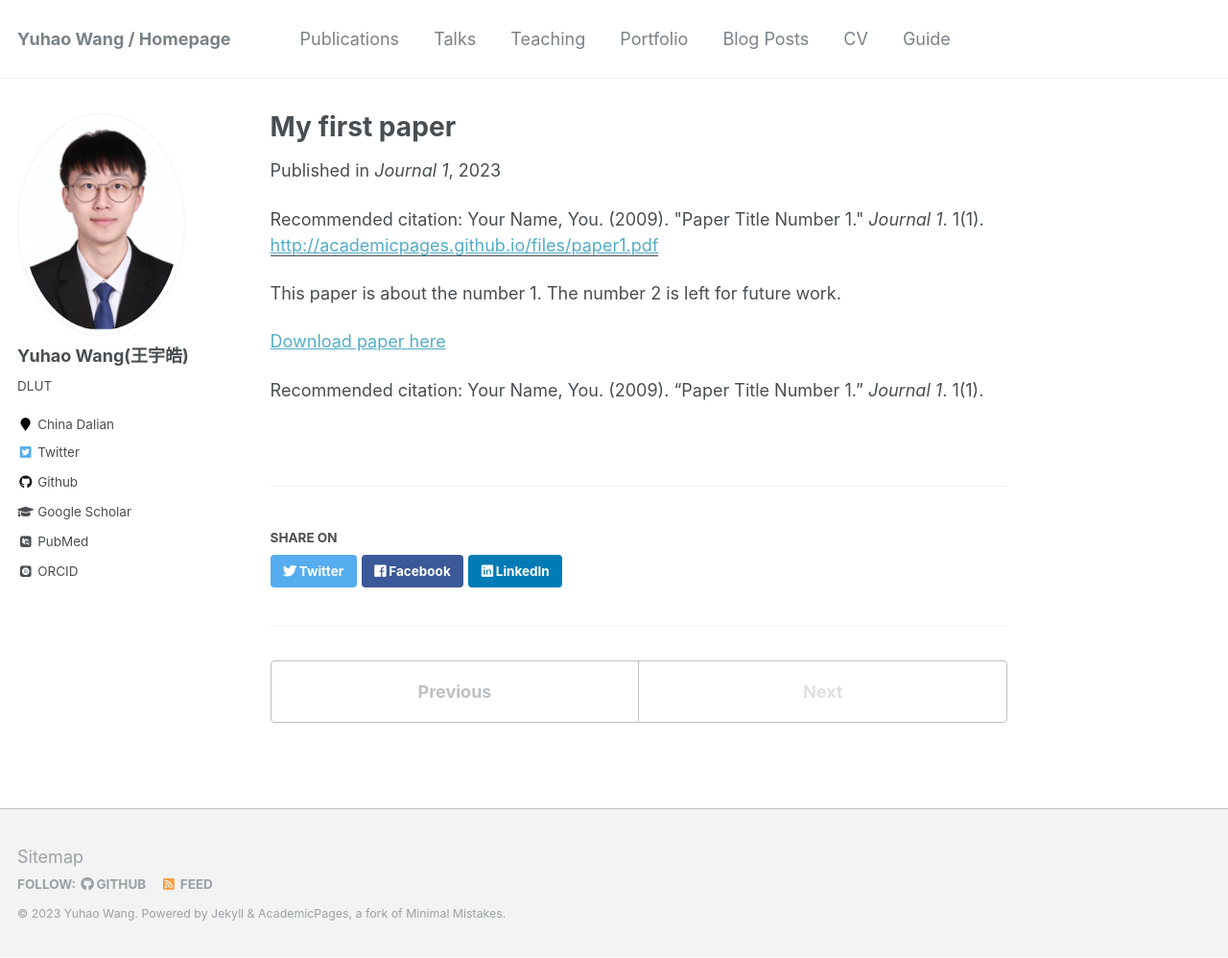
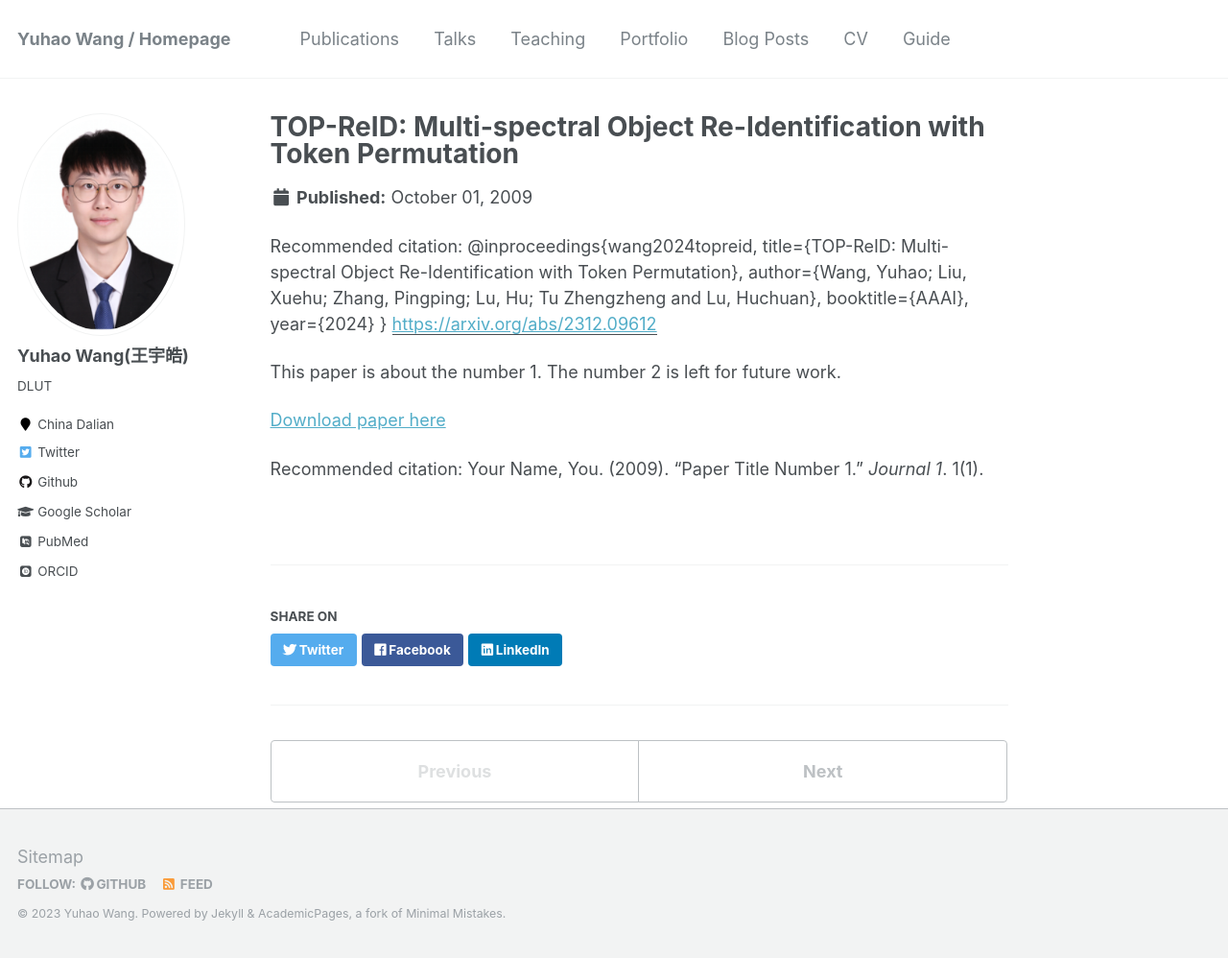
Before and after one commit to 924973292/924973292.github.io, a Jekyll site: the page built from _publications/2009-10-01-paper-title-number-1.md, in a window 1280 px wide and 998 px high. Shown: the whole window at 96% size. Built offline with Jekyll 4.4.1, drawn with Linux system fonts in a browser that asks for light colours; some web fonts are replaced.

Commit message:
pubchange

```diff
--- a/_publications/2009-10-01-paper-title-number-1.md
+++ b/_publications/2009-10-01-paper-title-number-1.md
@@ -1,12 +1,14 @@
 ---
-title: "My first paper"
-collection: publications
-permalink: /publication/2009-10-01-paper-title-number-1
-excerpt: 'This paper is about the number 1. The number 2 is left for future work.'
-date: 2023-12-02
-venue: 'Journal 1'
-paperurl: 'http://academicpages.github.io/files/paper1.pdf'
-citation: 'Your Name, You. (2009). &quot;Paper Title Number 1.&quot; <i>Journal 1</i>. 1(1).'
+title: "TOP-ReID: Multi-spectral Object Re-Identification with Token Permutation"
+conference: "AAAI-2024"
+paperurl: 'https://arxiv.org/abs/2312.09612'
+codeurl: 'https://github.com/924973292/TOP-ReID'
+citation: "@inproceedings{wang2024topreid,
+  title={TOP-ReID: Multi-spectral Object Re-Identification with Token Permutation},
+  author={Wang, Yuhao; Liu, Xuehu; Zhang, Pingping; Lu, Hu; Tu Zhengzheng and Lu, Huchuan},
+  booktitle={AAAI},
+  year={2024}
+}"
 ---
 This paper is about the number 1. The number 2 is left for future work.
 
```
